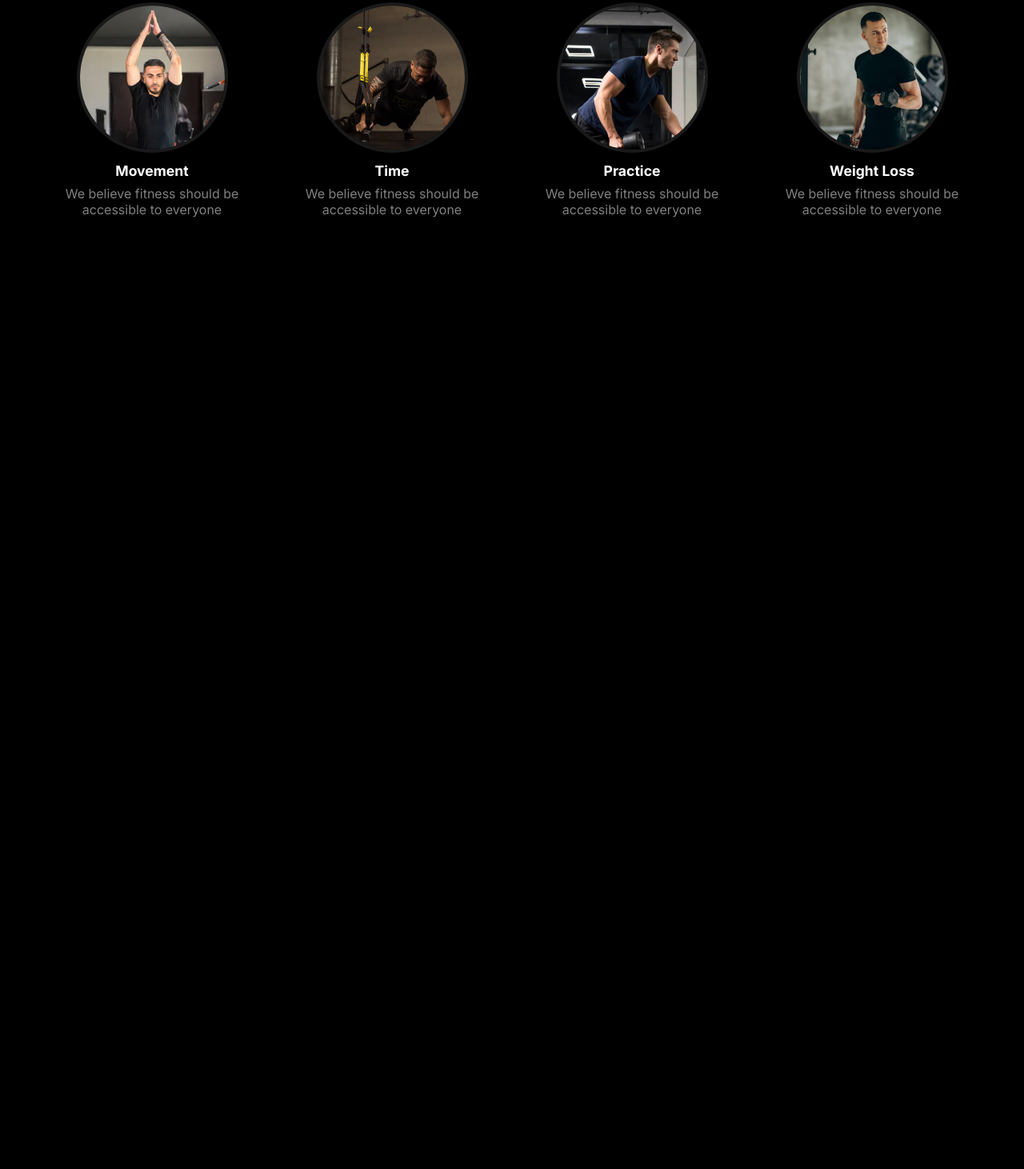
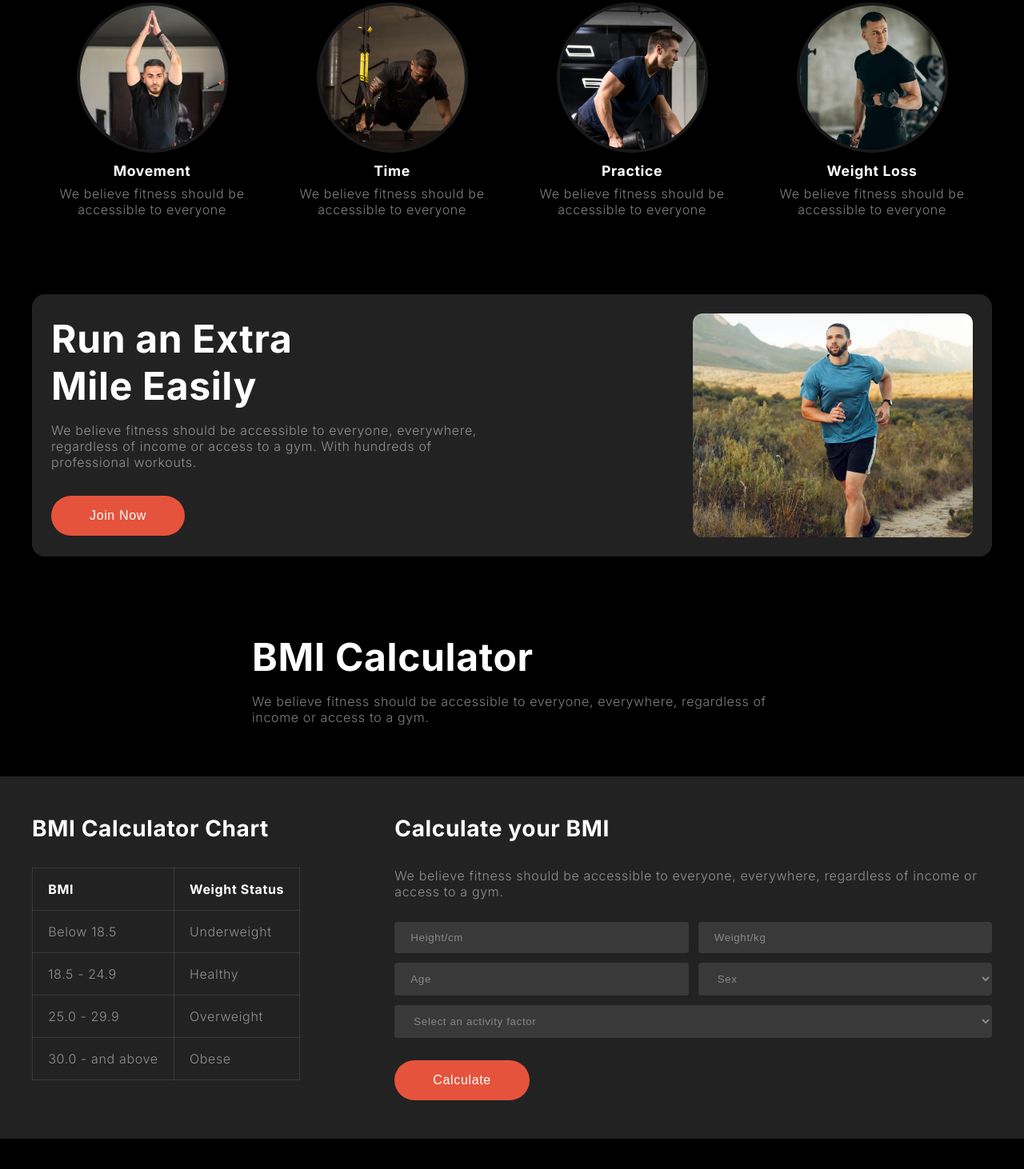
Before and after one commit to mahfuzHasan2003/fitness-for-safe-and-healthy, a plain HTML site: page index.html in a window 1280 px wide. Shown: the part 952-2414 px from the top of the page at 80% size. Before the commit the page ends 1320 px from the top, so only its background shows below. Drawn offline with Linux system fonts and the light colour scheme; a web font is replaced by a local one.

Commit message:
BMI Calculate section completed

```diff
--- a/index.html
+++ b/index.html
@@ -12,7 +12,6 @@
   </head>
   <body>
     <main>
-
       <section class="header-container section-margin-bottom">
         <nav class="nav max-1200">
           <div class="nav-container">
@@ -52,8 +51,8 @@
               and transformation stories to help you get fit and stay fit!
             </p>
             <div class="btn-group">
-              <button class="highlight-bg">Join Club Now!</button>
-              <button>Download App</button>
+              <button class="highlight-bg btn">Join Club Now!</button>
+              <button class="btn">Download App</button>
             </div>
           </div>
           <div class="right-part">
@@ -76,32 +75,119 @@
       <section class="change-habit max-1200 section-margin-bottom">
         <div class="habit-title-and-descrip text-center">
           <h1 class="section-heading">Change Your Habits</h1>
-          <p class="para text-gray">We believe fitness should be accessible to everyone, everywhere, regardless of income or access to a gym.</p>
+          <p class="para text-gray">
+            We believe fitness should be accessible to everyone, everywhere,
+            regardless of income or access to a gym.
+          </p>
         </div>
         <div class="habits-group">
           <div class="habit-container text-center">
-            <img src="./images/image 2.png" alt="" class="habit-profile">
+            <img src="./images/image 2.png" alt="" class="habit-profile" />
             <h4 class="habit-title">Movement</h4>
-            <p class="para text-gray">We believe fitness should be accessible to everyone</p>
+            <p class="para text-gray">
+              We believe fitness should be accessible to everyone
+            </p>
           </div>
           <div class="habit-container text-center">
-            <img src="./images/image 3.png" alt="" class="habit-profile">
+            <img src="./images/image 3.png" alt="" class="habit-profile" />
             <h4 class="habit-title">Time</h4>
-            <p class="para text-gray">We believe fitness should be accessible to everyone</p>
+            <p class="para text-gray">
+              We believe fitness should be accessible to everyone
+            </p>
           </div>
           <div class="habit-container text-center">
-            <img src="./images/image 4.png" alt="" class="habit-profile">
+            <img src="./images/image 4.png" alt="" class="habit-profile" />
             <h4 class="habit-title">Practice</h4>
-            <p class="para text-gray">We believe fitness should be accessible to everyone</p>
+            <p class="para text-gray">
+              We believe fitness should be accessible to everyone
+            </p>
           </div>
           <div class="habit-container text-center">
-            <img src="./images/image 5.png" alt="" class="habit-profile">
+            <img src="./images/image 5.png" alt="" class="habit-profile" />
             <h4 class="habit-title">Weight Loss</h4>
-            <p class="para text-gray">We believe fitness should be accessible to everyone</p>
+            <p class="para text-gray">
+              We believe fitness should be accessible to everyone
+            </p>
           </div>
         </div>
       </section>
 
+      <section class="run-extra max-1200 section-margin-bottom">
+        <div class="left-side">
+          <h1 class="section-heading">
+            Run an Extra <br />
+            Mile Easily
+          </h1>
+          <p class="para text-gray">
+            We believe fitness should be accessible to everyone, everywhere,
+            regardless of income or access to a gym. With hundreds of
+            professional workouts.
+          </p>
+          <button class="highlight-bg btn">Join Now</button>
+        </div>
+        <div class="right-side">
+          <div class="img-container"></div>
+        </div>
+      </section>
+
+      <section class="bmi-calculator section-margin-bottom">
+        <div class="calculator-header">
+          <h1 class="section-heading">BMI Calculator</h1>
+          <p class="para text-gray">
+            We believe fitness should be accessible to everyone, everywhere,
+            regardless of income or access to a gym.
+          </p>
+        </div>
+        <div class="calculator-ui-container">
+          <div class="ui-parent max-1200">
+            <div class="bmi-chart">
+              <h2 class="bmi-sec-heading">BMI Calculator Chart</h2>
+              <table>
+                <tr>
+                  <th>BMI</th>
+                  <th>Weight Status</th>
+                </tr>
+                <tr>
+                  <td class="para text-gray">Below 18.5</td>
+                  <td class="para text-gray">Underweight</td>
+                </tr>
+                <tr>
+                  <td class="para text-gray">18.5 - 24.9</td>
+                  <td class="para text-gray">Healthy</td>
+                </tr>
+                <tr>
+                  <td class="para text-gray">25.0 - 29.9</td>
+                  <td class="para text-gray">Overweight</td>
+                </tr>
+                <tr>
+                  <td class="para text-gray">30.0 - and above</td>
+                  <td class="para text-gray">Obese</td>
+                </tr>
+              </table>
+            </div>
+            <div class="calculate-section">
+              <h2 class="bmi-sec-heading">Calculate your BMI</h2>
+              <p class="para text-gray">We believe fitness should be accessible to everyone, everywhere, regardless of income or access to a gym. </p>
+              <form action="">
+                <input type="text" placeholder="Height/cm">
+                <input type="text" placeholder="Weight/kg">
+                <input type="number" placeholder="Age">
+                <select name="Sex">
+                  <option value="" disabled selected>Sex</option>
+                  <option value="Third Gender">Third Gender</option>
+                  <option value="no gender">Not interested to say</option>
+                </select>
+                <select name="Activity" id="activity">
+                  <option value="" disabled selected>Select an activity factor</option>
+                  <option value="">factor - 1</option>
+                  <option value="">factor - 2</option>
+                </select>
+                <button class="btn highlight-bg" id="form-btn">Calculate</button>
+              </form>
+            </div>
+          </div>
+        </div>
+      </section>
     </main>
     <footer></footer>
   </body>
--- a/styles/design.css
+++ b/styles/design.css
@@ -1,18 +1,21 @@
 /* Font Import Here */
-@import url('https://fonts.googleapis.com/css2?family=Grey+Qo&family=Inter:wght@100..900&display=swap');
+@import url("https://fonts.googleapis.com/css2?family=Grey+Qo&family=Inter:wght@100..900&display=swap");
 
 * {
   margin: 0;
   padding: 0;
   box-sizing: border-box;
+  letter-spacing: 0.04rem;
+}
+html {
+  font-size: 16px;
 }
 body {
   font-family: "Inter", sans-serif;
-    font-style: normal;
+  font-weight: 300;
   background-color: #000;
   color: #fff;
 }
-
 
 /* Styles for frequently uses */
 
@@ -27,6 +30,16 @@ body {
 }
 .highlight-bg {
   background-color: rgba(230, 83, 60, 1);
+}
+.btn {
+  outline: 0;
+  border-radius: 75px;
+  border: none;
+  color: #fff;
+  font-size: 1rem;
+  padding: 1rem 3rem;
+  cursor: pointer;
+  margin-top: 2rem;
 }
 .max-1200 {
   max-width: 1200px;
@@ -45,7 +58,6 @@ body {
 }
 
 /* ------------------------------------- */
-
 
 /* styles for header */
 .header-container {
@@ -85,6 +97,7 @@ body {
 }
 #link-home {
   border-radius: 75px;
+  font-weight: 500;
 }
 
 /* styles for heading banner */
@@ -92,7 +105,8 @@ body {
   display: flex;
   align-items: center;
 }
-.left-part, .right-part {
+.left-part,
+.right-part {
   flex: 1;
 }
 .heading-banner-container .left-part .title {
@@ -104,21 +118,11 @@ body {
   font-family: "Grey Qo", cursive;
   font-size: 8rem;
   font-weight: 300;
+  color: yellow;
 }
 .left-part .btn-group {
   display: flex;
   gap: 1rem;
-    margin-top: 2rem;
-}
-.btn-group button {
-    outline: 0;
-    border-radius: 75px;
-    border: none;
-    color: #fff;
-    font-size: 1rem;
-    padding: 1rem 2.5rem;
-    cursor: pointer;
-
 }
 .btn-group button:last-child {
   background-color: transparent;
@@ -132,7 +136,8 @@ body {
 .right-part img {
   position: relative;
 }
-.right-part .workout-video, .right-part .video-tutorial {
+.right-part .workout-video,
+.right-part .video-tutorial {
   text-align: left;
   background-color: rgba(255, 255, 255, 0.1);
   border: 1px solid rgba(255, 255, 255, 0.1);
@@ -162,7 +167,8 @@ body {
 }
 
 /* Change Habit Section */
-.change-habit .habit-title-and-descrip {
+.change-habit .habit-title-and-descrip,
+.bmi-calculator .calculator-header {
   max-width: 650px;
   margin: 0 auto;
 }
@@ -181,17 +187,105 @@ body {
   font-size: 1.1rem;
 }
 
+/* Run Extra */
+.run-extra {
+  display: flex;
+  align-items: center;
+  justify-content: space-between;
+  padding: 1.5rem;
+  background-color: rgba(34, 34, 34, 1);
+  border-radius: 1rem;
+}
+.run-extra .left-side,
+.run-extra .right-side {
+  flex: 1;
+}
+.run-extra .right-side .img-container {
+  width: 350px;
+  height: 280px;
+  margin-left: auto;
+  background-image: url("../images/run.jpg");
+  background-size: 250%;
+  background-position: 70% 40%;
+  border-radius: 0.75rem;
+}
+
+/* BMI Calculator Section */
+.bmi-calculator .calculator-header {
+    margin-bottom: 4rem;
+}
+.calculator-ui-container {
+    background-color: rgba(34, 34, 34, 1);
+    padding: 3rem 0;
+}
+.calculator-ui-container .ui-parent {
+    display: flex;
+    gap: 5rem;
+}
+.ui-parent .bmi-chart {
+    flex: 1;
+}
+.ui-parent .calculate-section {
+    flex: 2;
+}
+.ui-parent .bmi-sec-heading {
+    font-size: 1.75rem;
+    margin-bottom: 2rem;
+}
+.bmi-chart table,
+.bmi-chart th,
+.bmi-chart td {
+    border: 1px solid rgba(255, 255, 255, 0.1);
+    border-collapse: collapse;
+    padding: 1rem 1.2rem;
+}
+.bmi-chart th {
+    text-align: left;
+}
+.ui-parent .calculate-section {
+
+}
+.calculate-section form {
+    margin-top: 1.75rem;
+    display: grid;
+    grid-template-columns: 1fr 1fr;
+    gap: 0.75rem;
+}
+form #activity {
+    grid-column: span 2;
+}
+form input,
+form select {
+    padding: 0.75rem 1.25rem;
+    outline: 0;
+    border: none;
+    border-radius: 0.25rem;
+    background-color: rgba(255, 255, 255, 0.1);
+    color: #fff;
+}
+form select,
+form input::placeholder {
+    color: rgba(255, 255, 255, 0.4);
+}
+form select option {
+    background-color: #000;
+}
+form button#form-btn {
+    width: max-content;
+    margin-top: 1rem;
+}
+
+
+
+
 
 
 
 /* making responsive for mobile device */
 @media screen and (max-width: 576px) {
-
-    /* ------- */
-    .section-heading {
-        font-size: 2rem;
+  html {
+    font-size: 12px;
   }
-    /* ------- */
 
   .header-container {
     padding: 1.25rem;
@@ -223,4 +317,19 @@ body {
     max-width: 70%;
     margin: 3rem auto 0 auto;
   }
+  /* run extra */
+  .run-extra {
+    flex-direction: column;
+    gap: 2rem;
+    margin: 1.25rem;
   }
+  .right-side {
+    align-self: flex-start;
+    width: 100%;
+  }
+  .run-extra .right-side .img-container {
+    max-width: 100%;
+    margin-left: 0;
+  }
+  /* BMI calculaor section */
+}
```
Lines whose indentation alone changed are shown as unchanged.
